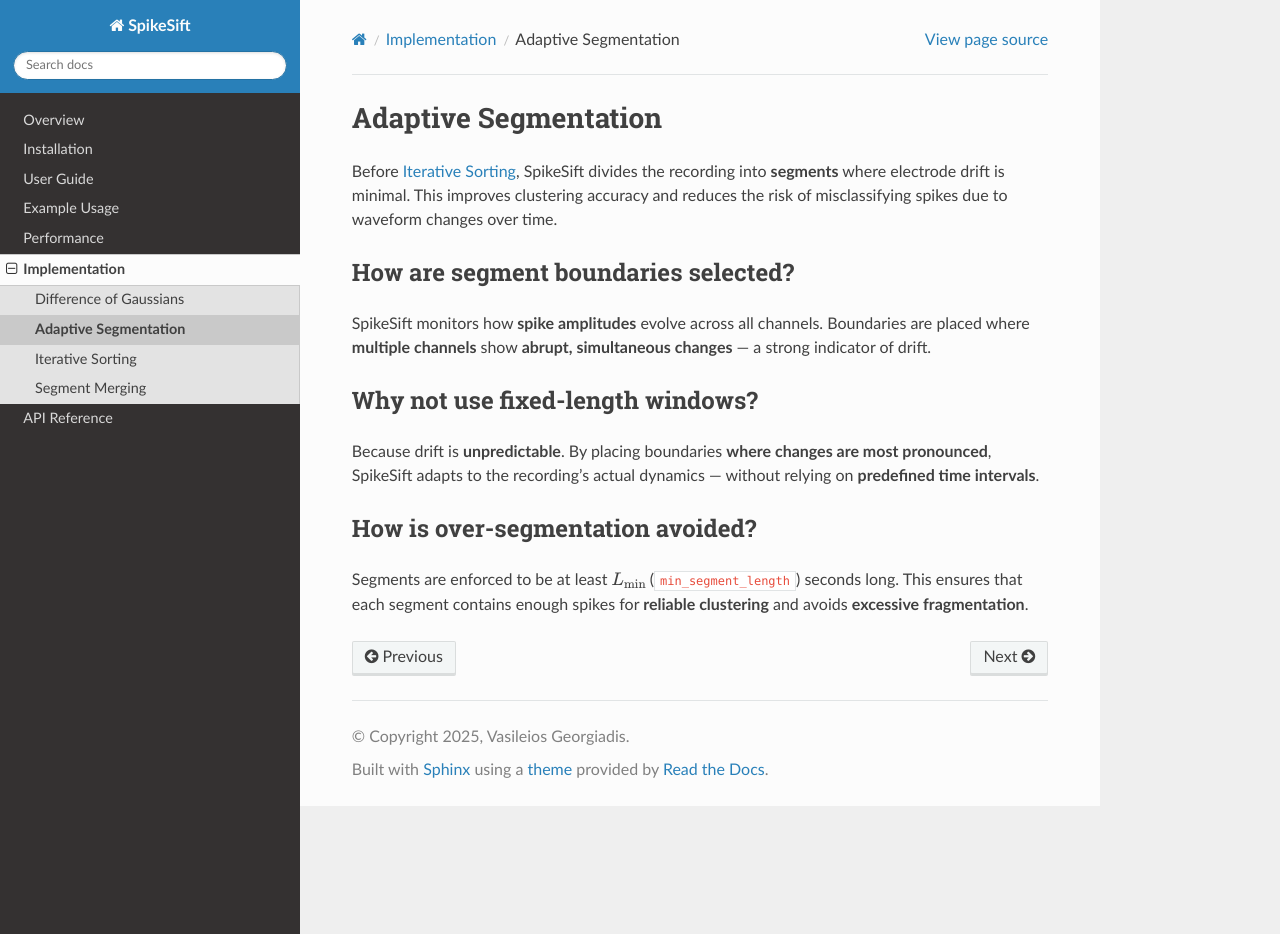
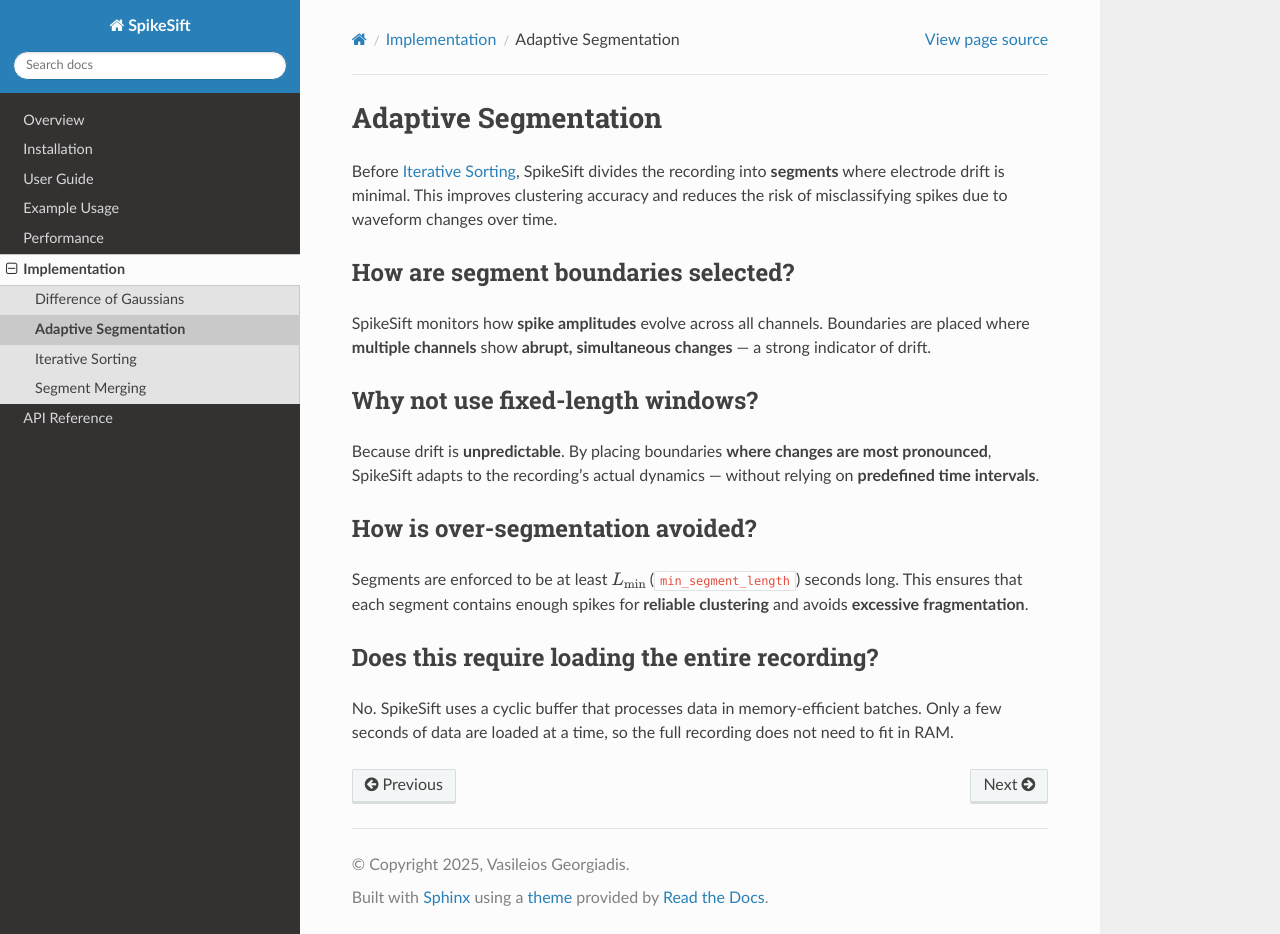
Before and after one commit to vasilisgeorgiadis/spikesift, a Sphinx documentation site: the page built from docs/source/implementation/adaptive_segmentation.rst, in a window 1280 px wide and 934 px high. Built offline with Sphinx 7.4.7 and the Read the Docs theme 3.1.0, drawn with Linux system fonts in a browser that asks for light colours.

Commit message:
Update adaptive_segmentation.rst

```diff
--- a/docs/source/implementation/adaptive_segmentation.rst
+++ b/docs/source/implementation/adaptive_segmentation.rst
@@ -23,3 +23,9 @@
 
 Segments are enforced to be at least :math:`L_{\min}` (``min_segment_length``) seconds long.
 This ensures that each segment contains enough spikes for **reliable clustering** and avoids **excessive fragmentation**.
+
+Does this require loading the entire recording?
+-----------------------------------------------
+
+No. SpikeSift uses a cyclic buffer that processes data in memory-efficient batches.
+Only a few seconds of data are loaded at a time, so the full recording does not need to fit in RAM.
```
